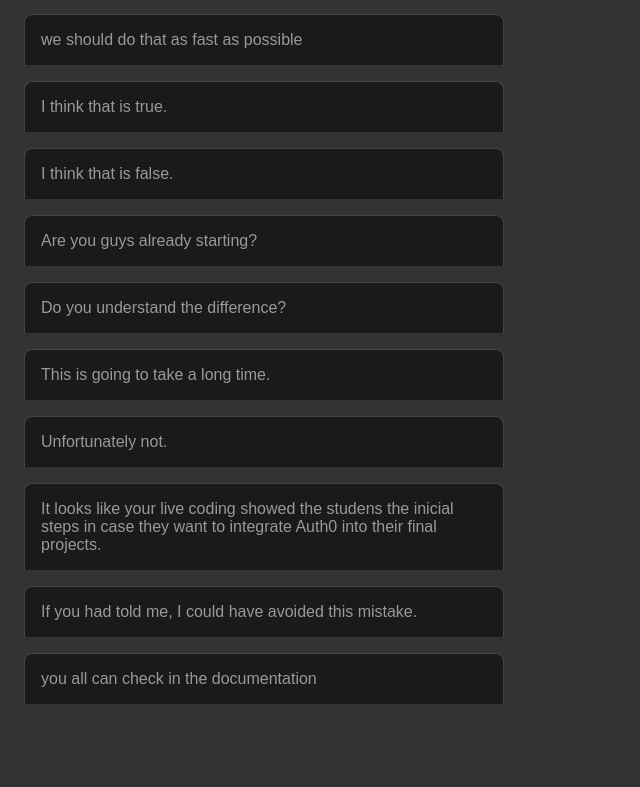
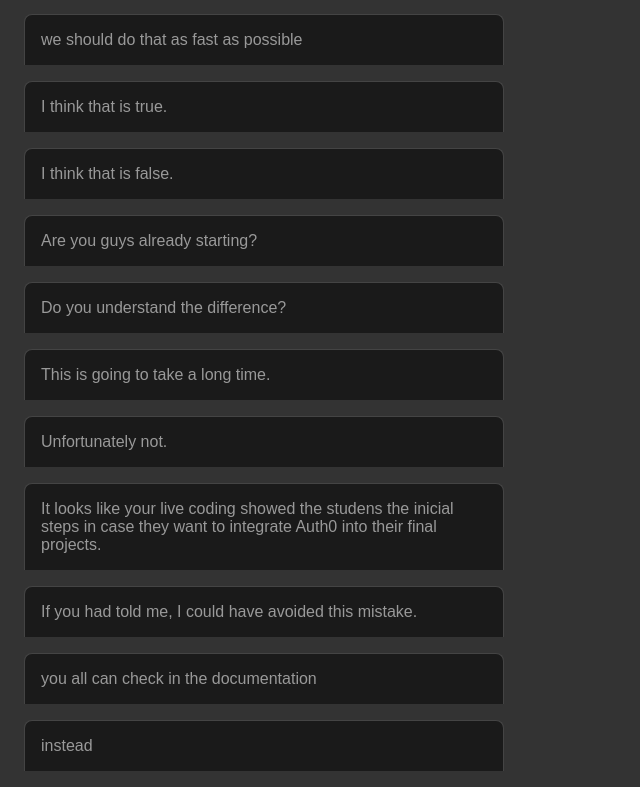
Before and after one commit to edwardtanguay/learncore, a React (Vite) app: page /learn in a window 1280 px wide. Shown: the part 1807-2594 px from the top of the page, without its empty margins (0-640 px from the left). Before the commit the page ends 2527 px from the top, so only its background shows below. Built offline with nearby package versions, Linux system fonts and the light colour scheme; data requests are answered from the project's data file.

Commit message:
change many

```diff
--- a/src/data/db.json
+++ b/src/data/db.json
@@ -314,6 +314,15 @@
       "rank": 2.5,
       "whenCreated": "2023-02-20 14:18:55",
       "id": 37
+    },
+    {
+      "category": "spanish",
+      "subcategory": "",
+      "front": "instead",
+      "back": "en vez",
+      "rank": 2.5,
+      "whenCreated": "2023-02-24 21:52:35",
+      "id": 38
     }
   ]
 }
--- /dev/null
+++ b/src/data/verbDefinitions.ts
@@ -0,0 +1,81 @@
+const verbDefinitions = `
+
+ser: 1soy, 2eres, 3es, 4somos, 5sois, 6son; 1era, 2eras, 3era, 4éramos, 5erais, 6eran; 1fui, 2fuiste, 3fue, 4fuimos, 5fuisteis, 6fueron // -; -; - // -; -
+estar: 1estoy, 2estás, 3está, 6están; -; 1estuve, 2estuviste, 3estuvo, 4estuvimos; 5estuvisteis, 6estuvieron // -; -; 1esté, 2estés, 3esté, 6estén // -; -
+ir: 1voy, 2vas, 3va, 4vamos, 5vais, 6va; 1iba, 2ibas, 3iba, 4íbamos, 5ibais, 6iban; 1fui, 2fuiste, 3fue, 4fuimos, 5fuisteis, 6fueron // -; -; vay- // yendo; -
+haber: 1he, 2has, 3ha, 4hemos, 6han; -; hub-, 1hube, 3hubo // hubr-; hubr-; hay // -; -
+
+poder: pued-,4-,5-;-;pud-,1pude,3pudo//podr-;podr-;peud-,4-,5- // pudiendo; -
+poner: 1pongo; -; pus-, 1puse, 3puso // pondr-; pondr-; pong- // -; poner
+querer: quier-, 4-, 5-; -; quis-, 1quise, 2quiso // querr-; querr-; quier-, 4-, 5- // -; -
+deber
+desear
+hacer: 1hago ; hac- ; hic-,1hice,3hizo // har- ; har- ; hag- // - ; hecho
+tener: tien-,1tengo,4-,5- ; - ; tuv- // tendr- ; tendr- ; teng- // - ; -
+dar: 1doy, 5dais; -; 1di, 2diste, 3dio, 4dimos, 5disteis, 6dieron // -; -; 1dé, 2des, 3dé, 4demos, 5deis, 6den // -; -
+saber: 1sé; -; sup-, 1supe, 3supo // sabr-; sabr-; sep- // -; -
+ver: 1veo, 5veis; ve-; 1vi, 3vio // -; -; ve- // -; visto
+
+venir: vien-, 1vengo, 4-, 5-; -; vin-, 1vine, 3vino // vendr-; vendr-; veng- // viniendo; -
+vender
+
+llegar: - ; - ; 1llegué // - ; - ; llegu- // - ; -
+llamar
+
+hablar
+instalar
+ejecutar
+conectar
+separar
+crear
+gritar
+notar
+evitar
+levantar
+segmentar
+revisar
+implementar
+guardar
+generar
+cambiar
+almacenar
+
+comer
+correr
+suceder
+
+vivir
+unir
+permitir
+recibir
+definir
+
+// AR IRREGULAR
+arrancar: -; -; 1arranqué // -; -; arranqu- // -; -
+desplegar: desplieg-, 4-, 5-; -; 1desplegué // -; -; despliegu- // -; -
+mostrar: muestr-, 4-, 5-; -; - // -; -; muestr- // -; -
+
+// AR: o-to-ue
+recordar: recuerd-,4-,5- ; - ; - // - ; - ; recuerd-,4-,5- // - ; -
+encontrar: encuentr-, 4-, 5-; -; - // -; -; encuentr-, 4-, 5- // -; -
+
+// AR: g-to-gu
+agregar: -; -; agregué // -; -; agregu- // -; -
+pegar: -; -; pegué // -; -; pegu // -; -
+
+// AR: z-to-c
+utilizar: -; -; 1utilicé // -; -; utilic- // -; -
+realizar: -; -; 1realicé // -; -; realic- // -; -
+
+// ER IRREGULAR
+ofrecer: 1ofrezco;-;-//-;-;ofrezc-//-;-
+aparecer: 1aparezco; -; - // -; -; aparezc- // -; -
+volver: vuelv-,4-,5- ; - ; - // - ; - ; vuelv-,4-,5- // - ; vuelto
+
+// IR IRREGULAR
+incluir: incluy-,4-,5- ; - ; 3incluy-, 6incluy- // - ; - ; incluy- // incluyendo ; -
+convertir: conviert-, 4-, 5-; -; 3convirtió, 6convirtieron // -; -; conviert-, 4convirt-, 5convirt- // convirtiendo; -
+abrir: -; -; - // -; -; - // -; abierto
+`;
+
+export default verbDefinitions;
--- a/src/parser.ts
+++ b/src/parser.ts
@@ -1,63 +1,8 @@
 import { IConjugatedVerb, IConjugationEndings, ISummaryVerbGroups, IVerb } from "./interfaces";
 import * as qstr from './qtools/qstr';
+import verbDefinitions from "./data/verbDefinitions";
 
 // TODO: add rank at end and buttons: Most Recent, Most Important, Base Conjugations
-
-export const verbDefinitions = `
-
-ser: 1soy, 2eres, 3es, 4somos, 5sois, 6son; 1era, 2eras, 3era, 4éramos, 5erais, 6eran; 1fui, 2fuiste, 3fue, 4fuimos, 5fuisteis, 6fueron // -; -; - // -; -
-estar: 1estoy, 2estás, 3está, 6están; -; 1estuve, 2estuviste, 3estuvo, 4estuvimos; 5estuvisteis, 6estuvieron // -; -; 1esté, 2estés, 3esté, 6estén // -; -
-ir: 1voy, 2vas, 3va, 4vamos, 5vais, 6va; 1iba, 2ibas, 3iba, 4íbamos, 5ibais, 6iban; 1fui, 2fuiste, 3fue, 4fuimos, 5fuisteis, 6fueron // -; -; vay- // yendo; -
-haber: 1he, 2has, 3ha, 4hemos, 6han; -; hub-, 1hube, 3hubo // hubr-; hubr-; hay // -; -
-
-poder: pued-,4-,5-;-;pud-,1pude,3pudo//podr-;podr-;peud-,4-,5- // pudiendo; -
-querer: quier-, 4-, 5-; -; quis-, 1quise, 2quiso // querr-; querr-; quier-, 4-, 5- // -; -
-deber
-desear
-hacer: 1hago ; hac- ; hic-,1hice,3hizo // har- ; har- ; hag- // - ; hecho
-tener: tien-,1tengo,4-,5- ; - ; tuv- // tendr- ; tendr- ; teng- // - ; -
-dar: 1doy, 5dais; -; 1di, 2diste, 3dio, 4dimos, 5disteis, 6dieron // -; -; 1dé, 2des, 3dé, 4demos, 5deis, 6den // -; -
-saber: 1sé; -; sup-, 1supe, 3supo // sabr-; sabr-; sep- // -; -
-ver: 1veo, 5veis; ve-; 1vi, 3vio // -; -; ve- // -; visto
-
-venir: vien-, 1vengo, 4-, 5-; -; vin-, 1vine, 3vino // vendr-; vendr-; veng- // viniendo; -
-vender
-
-llegar: - ; - ; 1llegué // - ; - ; llegu- // - ; -
-llamar
-
-hablar
-instalar
-ejecutar
-conectar
-separar
-crear
-gritar
-notar
-evitar
-levantar
-segmentar
-revisar
-
-comer
-correr
-
-vivir
-unir
-permitir
-recibir
-
-arrancar: -; -; 1arranqué // -; -; arranqu- // -; -
-recordar: recuerd-,4-,5- ; - ; - // - ; - ; recuerd-,4-,5- // - ; -
-utilizar: -; -; 1utilicé // -; -; utilic- // -; -
-
-ofrecer: 1ofrezco;-;-//-;-;ofrezc-//-;-
-aparecer: 1aparezco; -; - // -; -; aparezc- // -; -
-volver: vuelv-,4-,5- ; - ; - // - ; - ; vuelv-,4-,5- // - ; vuelto
-
-incluir: incluy-,4-,5- ; - ; 3incluy-, 6incluy- // - ; - ; incluy- // incluyendo ; -
-convertir: conviert-, 4-, 5-; -; 3convirtió, 6convirtieron // -; -; conviert-, 4convirt-, 5convirt- // convirtiendo; -
-`;
 
 const getRegularVerbs = (verbDefinitions: string): IVerb[] => {
 	const lines = qstr.convertStringBlockToLines(verbDefinitions);
```
Also changed, not shown: src/data/toImport.txt (added).
